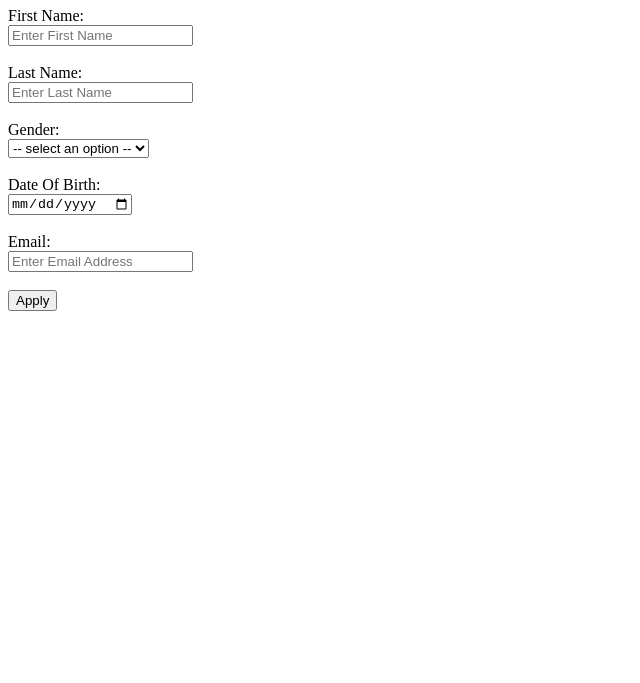
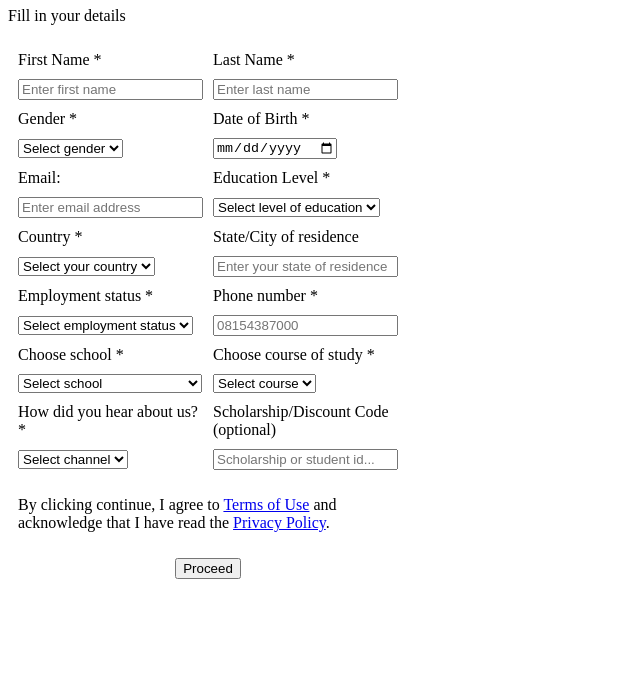
Before and after one commit to Dev26x/altwork1, a plain HTML site: page form1.html in a window 1280 px wide. Shown: the part 117-800 px from the top of the page, without its empty margins (0-640 px from the left). Drawn offline with Linux system fonts and the light colour scheme.

Commit message:
Fixed the form

```diff
--- a/form1.html
+++ b/form1.html
@@ -9,14 +9,15 @@
 <body>
     <header>
         <nav>
-            <a href="./assignment1.html" target="_blank">
+            <a href="./index.html" target="_blank">
                 Alt____ <br> School
             </a>
         </nav>
-        <h1>AltSchool Africa Application Form</h1>
+        <h1>Application Form</h1>
+        <p>Fill in your details</p>
     </header>
     <main>
-        <form method="get" >
+        <!-- <form method="get" >
             <label for="firstName">First Name:</label><br>
             <input type="text" name="firstName" placeholder="Enter First Name" required><br><br>
             <label for="lastName">Last Name:</label><br>
@@ -32,7 +33,104 @@
             <label for="email">Email:</label><br>
             <input type="email" name="email" placeholder="Enter Email Address" required><br><br>
             <input type="submit" value="Apply">
-        </form>
+        </form> -->
+
+        <table align="left" width="20%" cellpadding="0" cellspacing="10" >
+            <tr>
+                <td colspan="1"><label for="First_Name">First Name *</label></td>
+                <td colspan="1"><label for="last_name">Last Name *</label></td>
+            </tr>
+            <tr>
+                <td colspan="1"><input name="first_name" placeholder="Enter first name" type="text" /></td>
+                <td colspan="1"><input name="last_name" placeholder="Enter last name" type="text" /></td>
+            </tr>
+            <tr>
+                <td colspan="1"><label for="Gender">Gender *</label></td>
+                <td colspan="1"><label for="Dob">Date of Birth *</label></td>
+            </tr>
+            <tr>
+                <td colspan="1"><select name="gender">
+                    <option disabled selected>Select gender</option>
+                    <option >Male</option>
+                    <option >Female</option>
+                  </select></td>
+                <td colspan="1"><input name="dob" type="date" /></td>
+            </tr>
+            <tr>
+                <td colspan="1"><label for="Email">Email:</label></td>
+                <td colspan="1"><label for="Education">Education Level *</label></td>
+            </tr>
+            <tr>
+                <td colspan="1"><input name="email" placeholder="Enter email address" type="email" /></td>
+                <td colspan="1"><select name="gender">
+                    <option value="" disabled selected>Select level of education</option>
+                    <option >Bsc</option>
+                    <option >Msc</option>
+                    <option >Phd</option>
+                  </select></td>
+            </tr>
+            <tr>
+                <td colspan="1"><label for="Country">Country *</label></td>
+                <td colspan="1"><label for="State">State/City of residence</label></td>
+            </tr>
+            <tr>
+                <td colspan="1"><select>
+                    <option disabled selected>Select your country</option>
+                    <option >Nigeria</option>
+                    <option >Kenya</option>
+                    <option >Ghana</option>
+                  </select></td>
+                <td colspan="1"><input name="state" placeholder="Enter your state of residence" type="text" /></td>
+            </tr>
+            <tr>
+                <td colspan="1"><label for="Employment">Employment status *</label></td>
+                <td colspan="1"><label for="Number">Phone number *</label></td>
+            </tr>
+            <tr>
+                <td colspan="1"><select>
+                    <option disabled selected>Select employment status</option>
+                    <option >employed</option>
+                    <option >self-employed</option>
+                    <option >unemployed</option>
+                  </select></td>
+                <td colspan="1"><input name="number" placeholder="08154387000" type="number" /></td>
+            </tr>
+            <tr>
+                <td colspan="1"><label for="school">Choose school *</label></td>
+                <td colspan="1"><label for="course">Choose course of study *</label></td>
+            </tr>
+            <tr>
+                <td colspan="1"><select>
+                    <option disabled selected>Select school</option>
+                    <option >school of creative economy</option>
+                    <option >school of business</option>
+                  </select></td>
+                <td colspan="1"><select>
+                    <option disabled selected>Select course</option>
+                  </select></td>
+            </tr>
+            <tr>
+                <td colspan="1"><label for="hear">How did you hear about us? *</label></td>
+                <td colspan="1"><label for="discount">Scholarship/Discount Code (optional)
+                </label></td>
+            </tr>
+            <tr>
+                <td colspan="1"><select>
+                    <option disabled selected>Select channel</option>
+                    <option >Twitter</option>
+                    <option >Facebook</option>
+                    <option >Instagram</option>
+                  </select></td>
+                <td colspan="1"><input name="discount" placeholder="Scholarship or student id..." type="text" /></td>
+            </tr>
+            <tr>
+                <td colspan="2" align="left"><p>By clicking continue, I agree to  <a href="#">Terms of Use</a> and acknowledge that I
+                    have read the  <a href="#">Privacy Policy</a>.</p></td>
+            </tr>
+            <tr>
+            <td colspan="2" align="center"><input type="submit" value="Proceed"/></td>
+            </tr>
+            </table>
     </main>
 </body>
 </html>
```
Also changed, not shown: index.html (renamed from assignment1.html).
